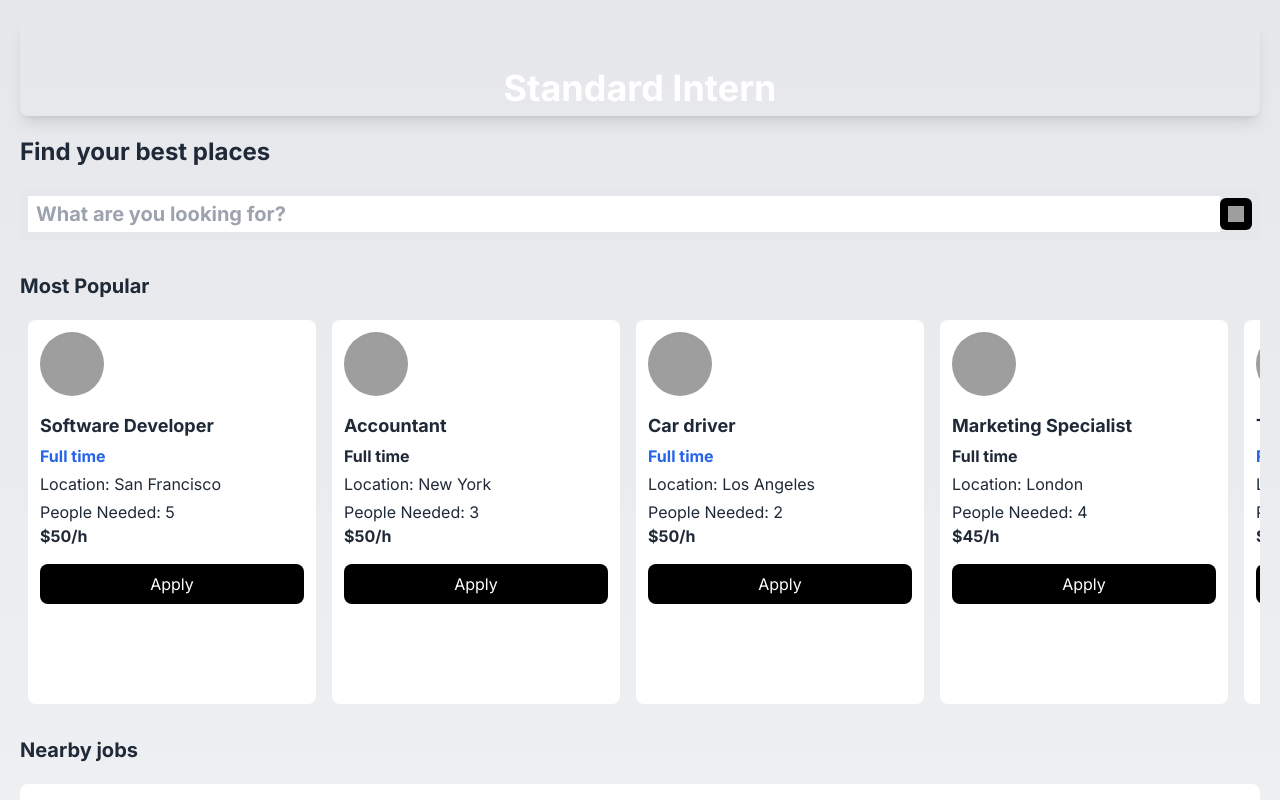
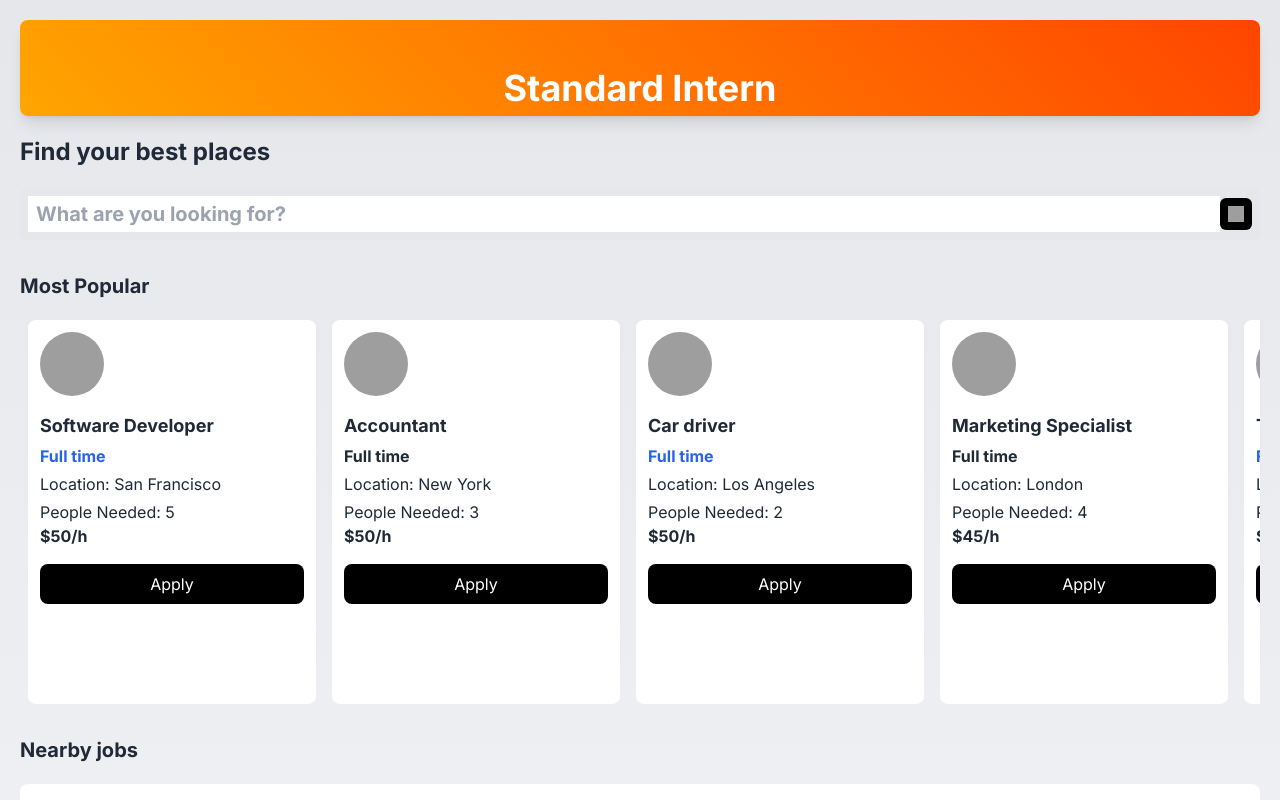
Before and after one commit to timons-AI/standard-intern, a Next.js app in the folder standard-intern/: page / in a window 1280 px wide. Shown: the top 800 px of the page. Built offline with nearby package versions, Linux system fonts and the light colour scheme; grey boxes are pictures that could not be loaded.

Commit message:
tailwind effects  tailwind.config

```diff
--- a/standard-intern/tailwind.config.js
+++ b/standard-intern/tailwind.config.js
@@ -11,8 +11,12 @@ module.exports = {
         'gradient-radial': 'radial-gradient(var(--tw-gradient-stops))',
         'gradient-conic':
           'conic-gradient(from 180deg at 50% 50%, var(--tw-gradient-stops))',
+        'gradient-diagonal-orange': 'linear-gradient(45deg, #FFA500, #FF4500)',
+      },
+      boxShadow: {
+        'glass': '0 2px 6px rgba(0, 0, 0, 0.2)',
       },
     },
   },
   plugins: [],
-}
+};
```
